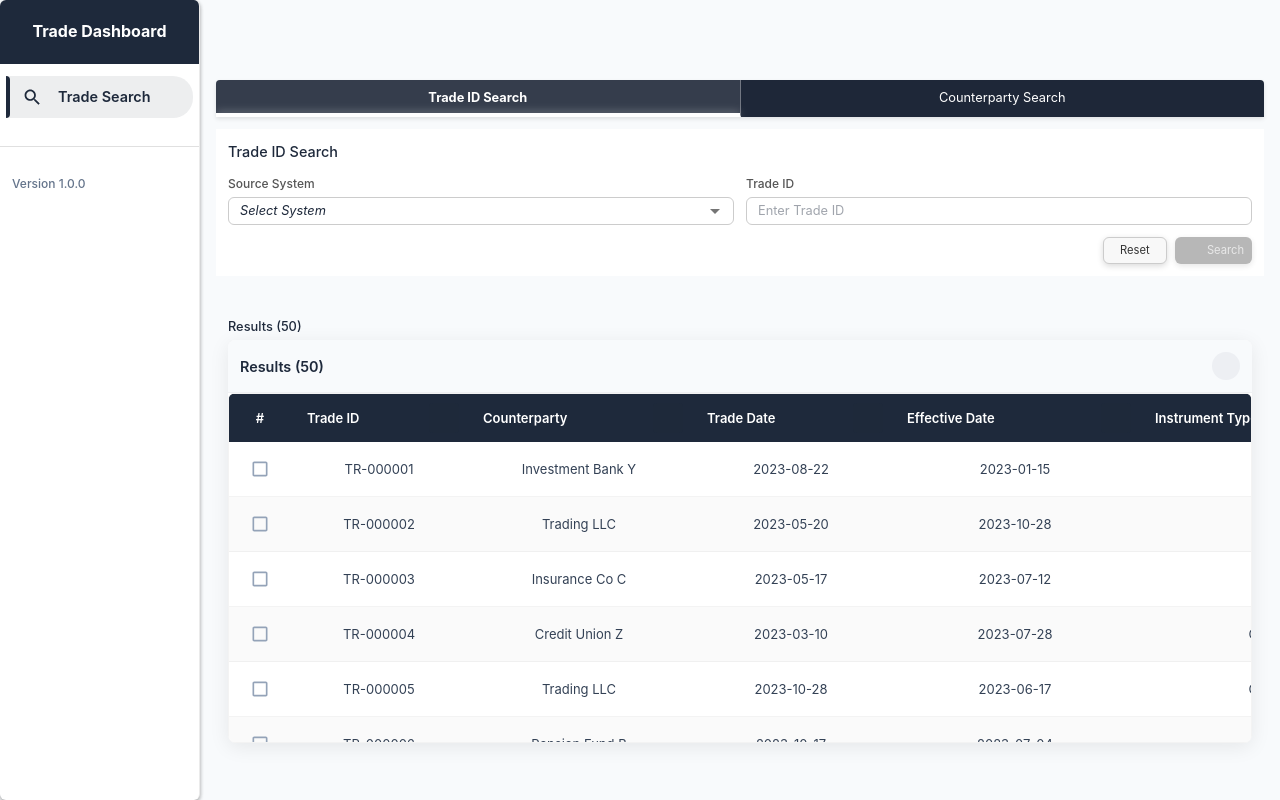
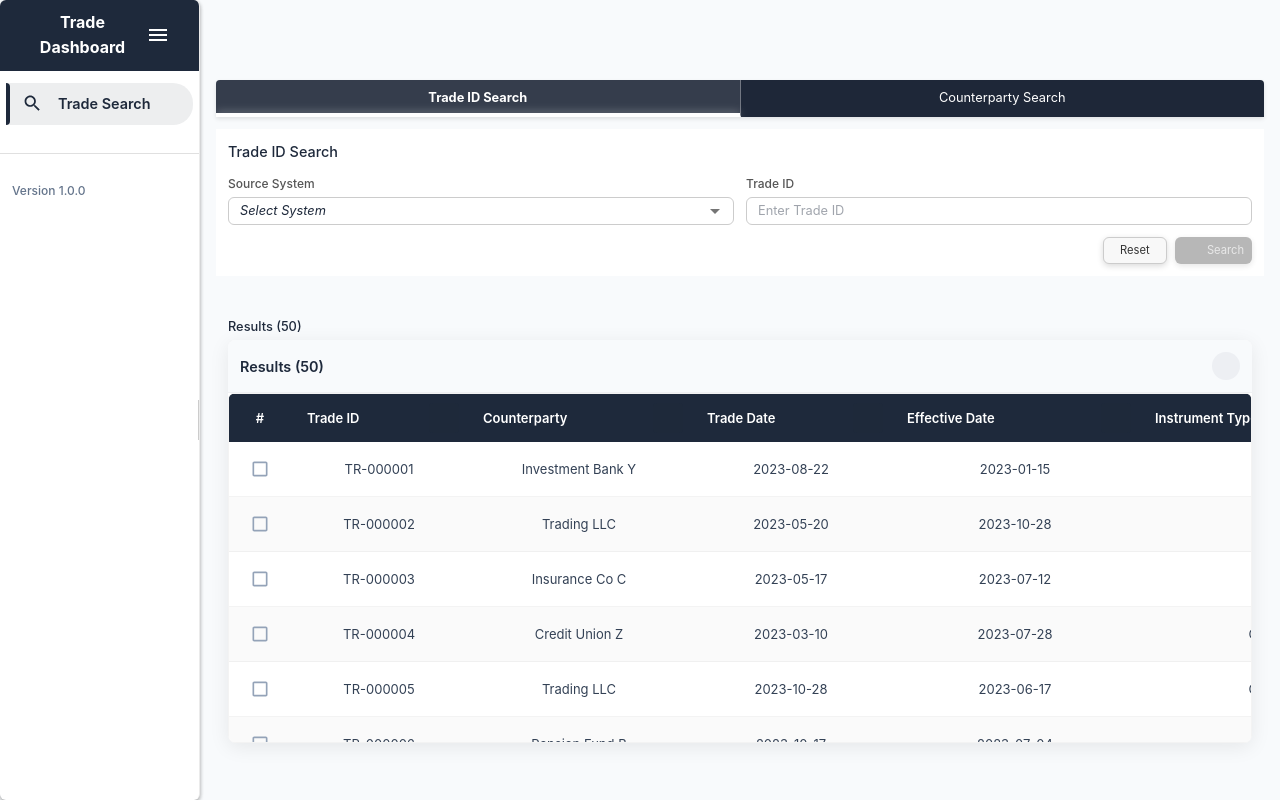
Before and after one commit to anish-parekh/capstone-project, a React (Vite) app: page / in a window 1280 px wide. Built offline with nearby package versions, Linux system fonts and the light colour scheme; some icons are missing.

Commit message:
made sidebar collapsible

```diff
--- a/src/App.tsx
+++ b/src/App.tsx
@@ -205,26 +205,34 @@ const theme = createTheme({
 
 function App() {
   // Since we only have one option now, we can simplify this
-  const [selectedOption, setSelectedOption] = useState('search')
+  const [selectedOption, setSelectedOption] = useState('search');
+  // Track sidebar width for main content adjustment
+  const [sidebarWidth, setSidebarWidth] = useState(200);
 
   const handleSelectOption = (option: string) => {
     // This will always be 'search', but keeping the handler for potential future expansion
     setSelectedOption(option);
   };
 
+  // Function to update sidebar width in App state
+  const handleSidebarResize = (width: number) => {
+    setSidebarWidth(width);
+  };
+
   return (
     <ThemeProvider theme={theme}>
       <Box sx={{ display: 'flex', width: '100%', height: '100vh', overflow: 'hidden' }}>
         <CssBaseline />
-        <Sidebar selected={selectedOption} onSelectOption={handleSelectOption} />
+        <Sidebar onSelectOption={handleSelectOption} onWidthChange={handleSidebarResize} />
         <Box
           component="main"
           sx={{
             flexGrow: 1,
             p: 2,
-            width: 'calc(100% - 200px)',
+            width: `calc(100% - ${sidebarWidth}px)`,
             backgroundColor: theme.palette.background.default,
-            overflow: 'hidden'
+            overflow: 'hidden',
+            transition: 'width 0.2s ease-in-out',
           }}
         >
           <Toolbar />
--- a/src/components/layout/Sidebar.tsx
+++ b/src/components/layout/Sidebar.tsx
@@ -1,4 +1,4 @@
-import React from 'react';
+import React, { useState, useRef, useEffect } from 'react';
 import {
   Box,
   Drawer,
@@ -9,53 +9,139 @@ import {
   ListItemText,
   Toolbar,
   Typography,
-  Divider
+  Divider,
+  IconButton,
+  Tooltip
 } from '@mui/material';
 import {
-  Search as SearchIcon
+  Search as SearchIcon,
+  Menu as MenuIcon
 } from '@mui/icons-material';
 import { motion } from 'framer-motion';
 
-// Define the width of the sidebar
-const drawerWidth = 200;
+// Define default, minimum and maximum width of the sidebar
+const DEFAULT_WIDTH = 200;
+const MIN_WIDTH = 60;
+const MAX_WIDTH = 400;
 
 interface SidebarProps {
-  selected: string;
   onSelectOption: (option: string) => void;
+  onWidthChange?: (width: number) => void;
 }
 
-const Sidebar: React.FC<SidebarProps> = ({ selected, onSelectOption }) => {
-  // Navigation items with their icons - simplified to only search
-  const navItems = [
-    { id: 'search', text: 'Trade Search', icon: <SearchIcon /> }
-  ];
+const Sidebar: React.FC<SidebarProps> = ({ onSelectOption, onWidthChange }) => {
+  // State for sidebar width and collapsed state
+  const [width, setWidth] = useState(DEFAULT_WIDTH);
+  const [isCollapsed, setIsCollapsed] = useState(false);
+  const [isDragging, setIsDragging] = useState(false);
+
+  // Reference for the resize handle
+  const resizeHandleRef = useRef<HTMLDivElement | null>(null);
+
+  // Calculate the current sidebar width based on collapsed state
+  const currentWidth = isCollapsed ? MIN_WIDTH : width;
+
+  // Handle mouse down on resize handle
+  const handleResizeStart = (e: React.MouseEvent) => {
+    e.preventDefault();
+    setIsDragging(true);
+    document.addEventListener('mousemove', handleResizeMove);
+    document.addEventListener('mouseup', handleResizeEnd);
+  };
+
+  // Handle mouse move during resize
+  const handleResizeMove = (e: MouseEvent) => {
+    if (!isDragging) return;
+
+    // Calculate new width based on mouse position
+    const newWidth = e.clientX;
+
+    // Ensure width is within limits
+    if (newWidth >= MIN_WIDTH && newWidth <= MAX_WIDTH) {
+      setWidth(newWidth);
+
+      // Notify parent about width change
+      if (onWidthChange) {
+        onWidthChange(newWidth);
+      }
+
+      // If we're collapsed and user drags beyond minimum width, uncollapse
+      if (isCollapsed && newWidth > MIN_WIDTH) {
+        setIsCollapsed(false);
+      }
+    }
+  };
+
+  // Handle mouse up to end resizing
+  const handleResizeEnd = () => {
+    setIsDragging(false);
+    document.removeEventListener('mousemove', handleResizeMove);
+    document.removeEventListener('mouseup', handleResizeEnd);
+  };
+
+  // Handle toggle for collapse/expand
+  const toggleCollapse = () => {
+    const newCollapsed = !isCollapsed;
+    setIsCollapsed(newCollapsed);
+
+    // Notify parent about width change
+    if (onWidthChange) {
+      onWidthChange(newCollapsed ? MIN_WIDTH : width);
+    }
+  };
+
+  // Clean up event listeners when component unmounts
+  useEffect(() => {
+    return () => {
+      document.removeEventListener('mousemove', handleResizeMove);
+      document.removeEventListener('mouseup', handleResizeEnd);
+    };
+  }, []);
 
   return (
     <Drawer
       variant="permanent"
       sx={{
-        width: drawerWidth,
+        width: currentWidth,
         flexShrink: 0,
+        position: 'relative',
         '& .MuiDrawer-paper': {
-          width: drawerWidth,
+          width: currentWidth,
           boxSizing: 'border-box',
           backgroundColor: '#ffffff',
           borderRight: '1px solid rgba(0, 0, 0, 0.08)',
+          overflowX: 'hidden',
+          transition: 'width 0.2s ease-in-out',
         },
       }}
     >
       <Toolbar sx={{
         display: 'flex',
         alignItems: 'center',
-        justifyContent: 'center',
+        justifyContent: isCollapsed ? 'center' : 'space-between',
         padding: '12px',
         backgroundColor: '#1e293b',
         color: 'white',
         minHeight: '56px'
       }}>
-        <Typography variant="h6" component="div" sx={{ fontWeight: 700, fontSize: '1rem' }}>
+        {!isCollapsed && (
+          <Typography variant="h6" component="div" sx={{ fontWeight: 700, fontSize: '1rem', flexGrow: 1, textAlign: 'center' }}>
             Trade Dashboard
           </Typography>
+        )}
+        <Tooltip title={isCollapsed ? 'Expand' : 'Collapse'}>
+          <IconButton
+            onClick={toggleCollapse}
+            size="small"
+            sx={{
+              color: 'white',
+              margin: isCollapsed ? '0 auto' : 'inherit',
+              display: isCollapsed ? 'flex' : 'inline-flex'
+            }}
+          >
+            <MenuIcon />
+          </IconButton>
+        </Tooltip>
       </Toolbar>
       <Box sx={{ overflow: 'auto', height: '100%' }}>
         <List sx={{ pt: 1.5 }}>
@@ -100,6 +186,7 @@ const Sidebar: React.FC<SidebarProps> = ({ selected, onSelectOption }) => {
               }}>
                 <SearchIcon />
               </ListItemIcon>
+              {!isCollapsed && (
                 <ListItemText
                   primary="Trade Search"
                   primaryTypographyProps={{
@@ -107,14 +194,50 @@ const Sidebar: React.FC<SidebarProps> = ({ selected, onSelectOption }) => {
                     fontSize: '0.9rem'
                   }}
                 />
+              )}
             </ListItemButton>
           </ListItem>
         </List>
         <Divider sx={{ my: 2 }} />
+        {!isCollapsed && (
           <Box sx={{ p: 1.5 }}>
             <Typography variant="body2" color="text.secondary" sx={{ fontWeight: 500, fontSize: '0.75rem' }}>
               Version 1.0.0
             </Typography>
+          </Box>
+        )}
+
+        {/* Resize handle */}
+        <Box
+          ref={resizeHandleRef}
+          onMouseDown={handleResizeStart}
+          sx={{
+            position: 'absolute',
+            top: 0,
+            right: -3,
+            width: 6,
+            height: '100%',
+            cursor: 'col-resize',
+            zIndex: 1200,
+            '&:hover': {
+              backgroundColor: 'rgba(0, 0, 0, 0.1)',
+            },
+            '&:active': {
+              backgroundColor: 'rgba(0, 0, 0, 0.2)',
+            },
+          }}
+        >
+          <Box
+            sx={{
+              position: 'absolute',
+              top: '50%',
+              right: 2,
+              height: 40,
+              width: 2,
+              backgroundColor: isDragging ? '#1976d2' : 'rgba(0, 0, 0, 0.2)',
+              display: isCollapsed ? 'none' : 'block',
+            }}
+          />
         </Box>
       </Box>
     </Drawer>
```
Lines whose indentation alone changed are shown as unchanged.
